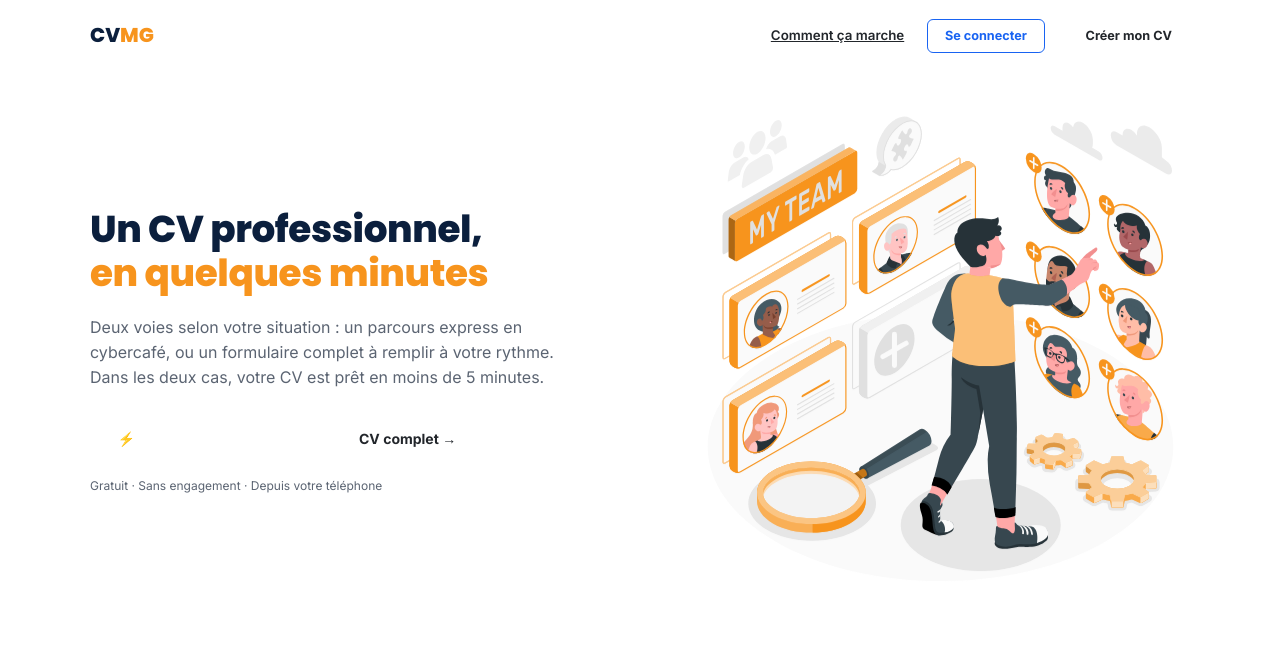
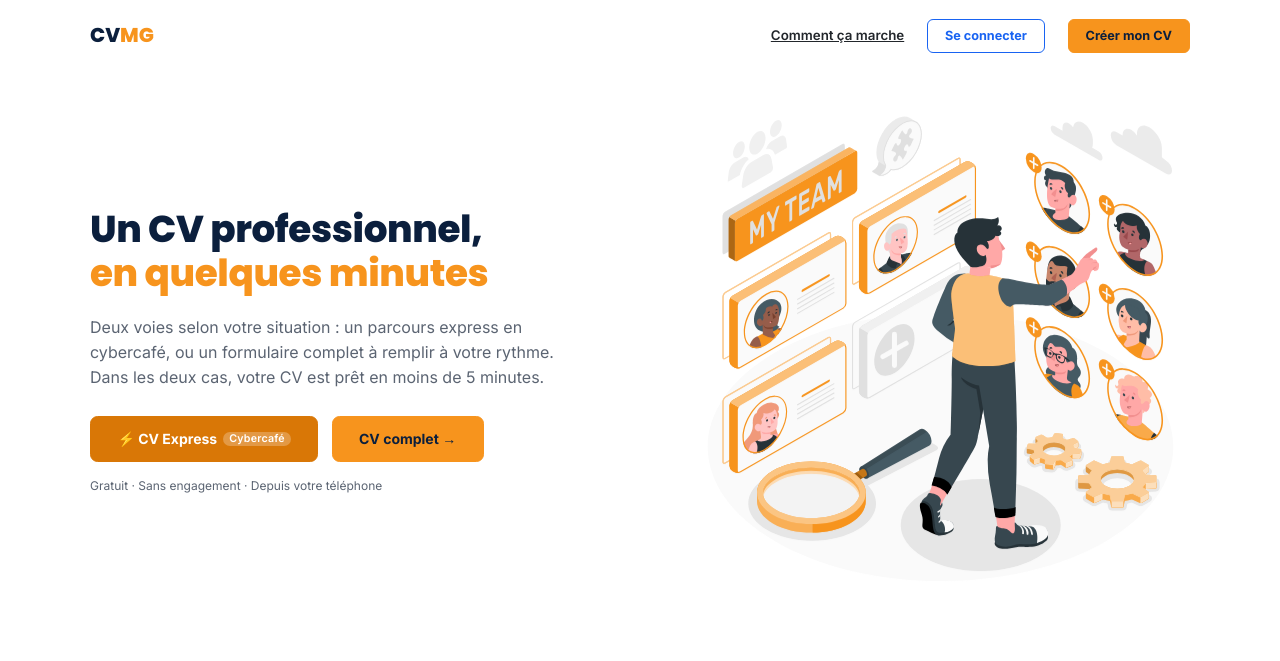
Before and after one commit to jonastinodev/cvmg, a PHP site: page /ocr-cin/index.php in a window 1280 px wide. Shown: the top 661 px of the page. Run offline with PHP 8.4, Linux system fonts and the light colour scheme.

Commit message:
Corrige le bug CSS sans toucher au reste du design
Deplace --orange-express / --orange-express-fonce dans le bloc :root.
C'etait la seule cause du bug (declaration de variable hors regle qui
invalidait le parsing de .btn-orange) : aucune autre modification, le
design de la tache #21 reste identique a la demande de l'utilisateur
qui a prefere revenir dessus plutot que garder mon reequilibrage des
couleurs.

Verifie via getComputedStyle() : nav "Creer mon CV", hero "CV complet"
et "CV Express" ont a nouveau un fond visible.

Co-Authored-By: Claude Opus 5 <noreply@anthropic.com>

```diff
--- a/accueil.php
+++ b/accueil.php
@@ -30,6 +30,7 @@ $estOperateur = !empty($_SESSION['est_operateur']);
   :root {
     --bleu: #1863F2; --bleu-marine: #0B1F3D; --bleu-clair: #EAF2FF;
     --orange: #F7941D; --orange-fonce: #DB7A00;
+    --orange-express: #D97706; --orange-express-fonce: #B45A08;
     --texte: #22262B; --gris-texte: #5B6472; --gris-fond: #F6F7F9;
   }
   * { box-sizing: border-box; margin: 0; padding: 0; }
@@ -58,8 +59,6 @@ $estOperateur = !empty($_SESSION['est_operateur']);
   .btn { padding: 3.6mm 7mm; font-size: 10.5pt; }
   /* Taille compacte (boutons intégrés à une ligne dense : nav) */
   .btn-sm { padding: 2.2mm 4.5mm; font-size: 9.5pt; border-radius: 1.6mm; }
-
-  --orange-express: #D97706; --orange-express-fonce: #B45A08;
 
   .btn-orange { background: var(--orange); border-color: var(--orange); color: #0B1F3D; }
   .btn-orange:hover { background: var(--orange-fonce); border-color: var(--orange-fonce); }
```
